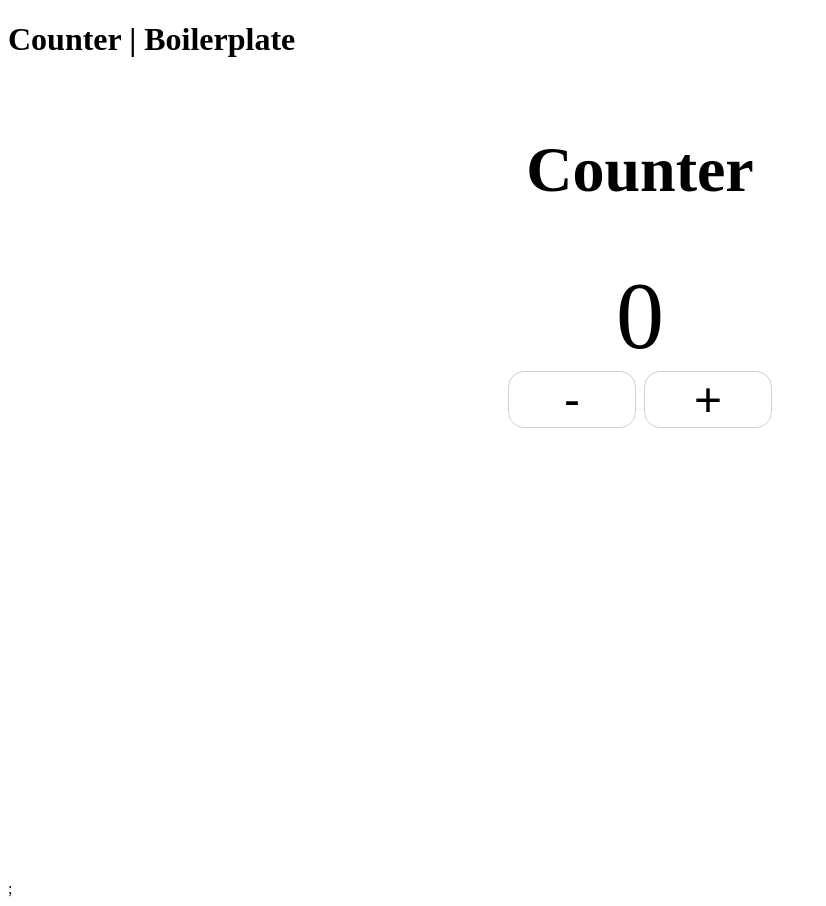
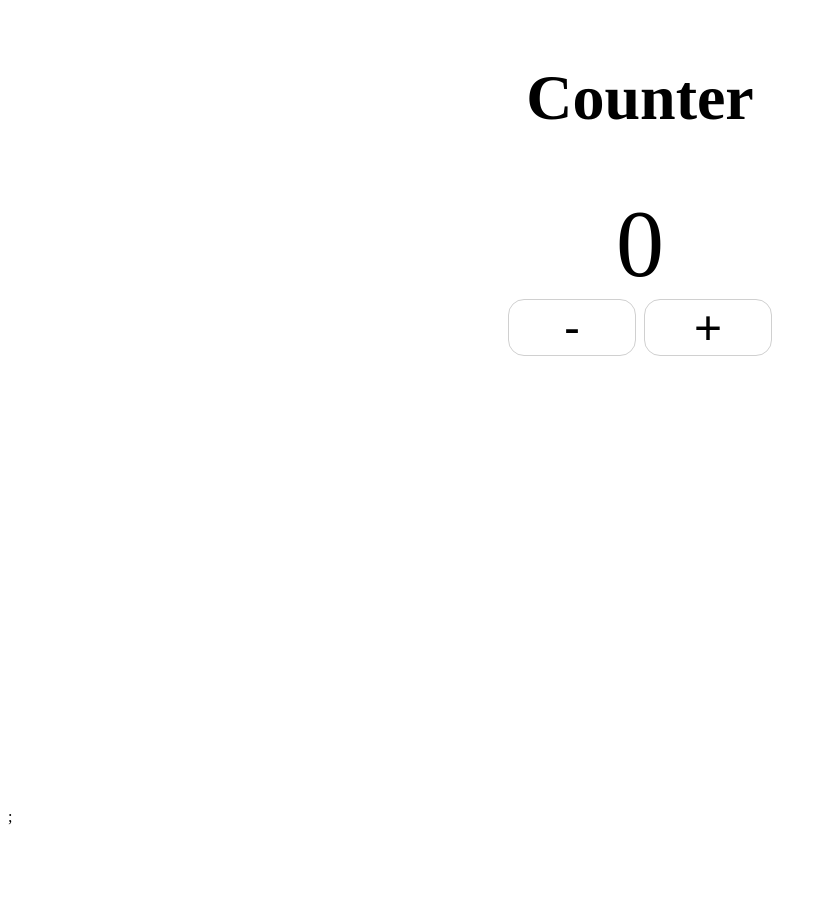
Before and after one commit to anhurtadop/nextjs-boilerplate, a Next.js app: page /en/counter in a window 1280 px wide. Shown: the whole page, without its empty margins (0-826 px from the left). After the commit the page ends 834 px from the top, so only its background shows below. Built offline with nearby package versions, Linux system fonts and the light colour scheme.

Commit message:
fix: remove usetranslation in counterpage and add use client to counterscreen

```diff
--- a/src/app/[locale]/counter/page.tsx
+++ b/src/app/[locale]/counter/page.tsx
@@ -1,5 +1,4 @@
-import { useTranslations } from 'next-intl';
-import { getTranslations, unstable_setRequestLocale } from 'next-intl/server';
+import { getTranslations } from 'next-intl/server';
 
 import { Counter } from '@/screens/Counter';
 
@@ -10,13 +9,9 @@ export async function generateMetadata({ params: { locale } }: { params: { local
   };
 }
 
-const CounterPage = ({ params: { locale } }: Readonly<{ params: { locale: string } }>) => {
-  unstable_setRequestLocale(locale);
-  const t = useTranslations('counter_page');
-
+const CounterPage = () => {
   return (
     <>
-      <h1>{t('counter_title')}</h1>
       <Counter />;
     </>
   );
--- a/src/screens/Counter/index.tsx
+++ b/src/screens/Counter/index.tsx
@@ -1,3 +1,4 @@
+'use client';
 import { useTranslations } from 'next-intl';
 
 import CounterNumber from '@/components/CounterNumber';
```
